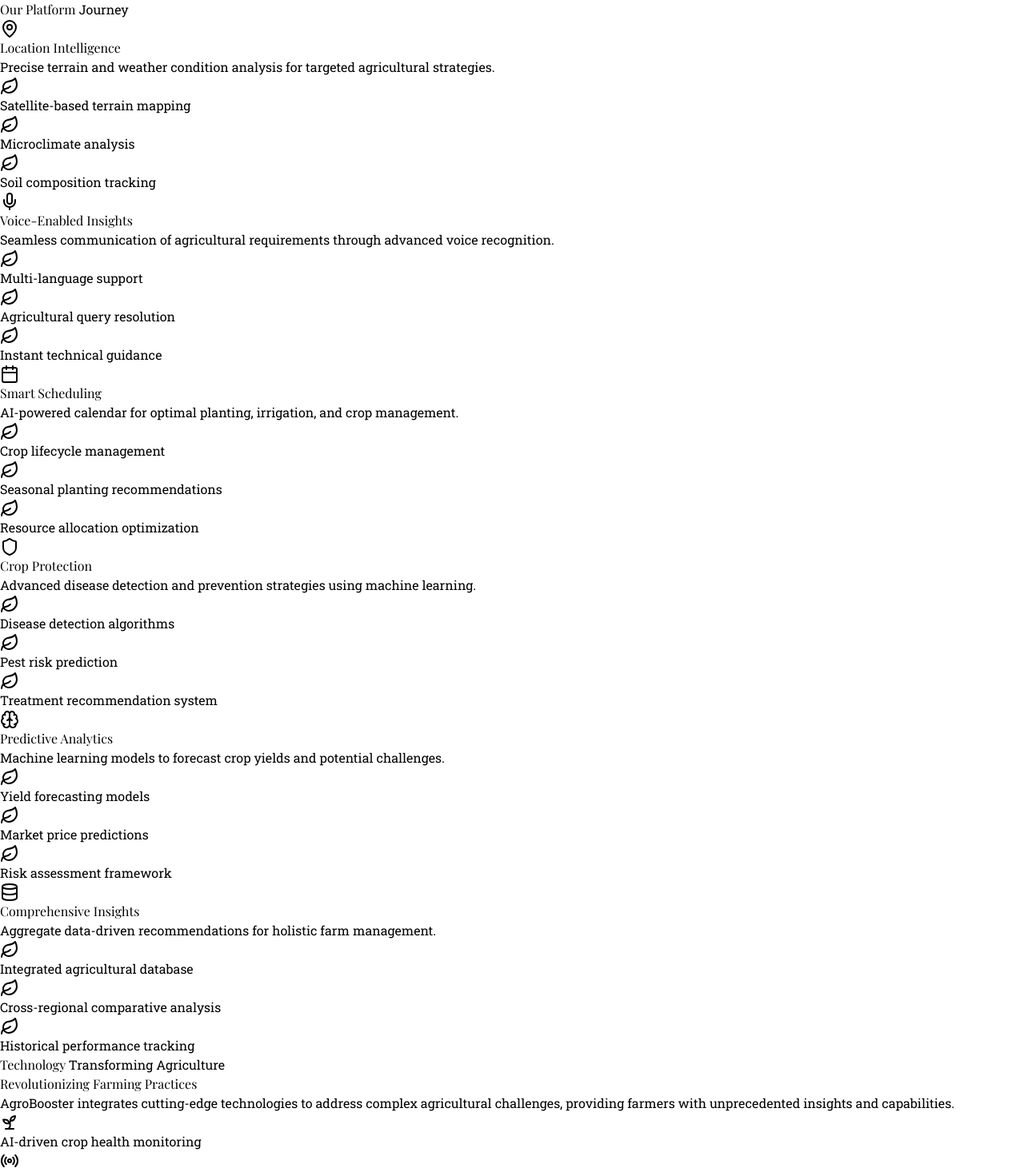
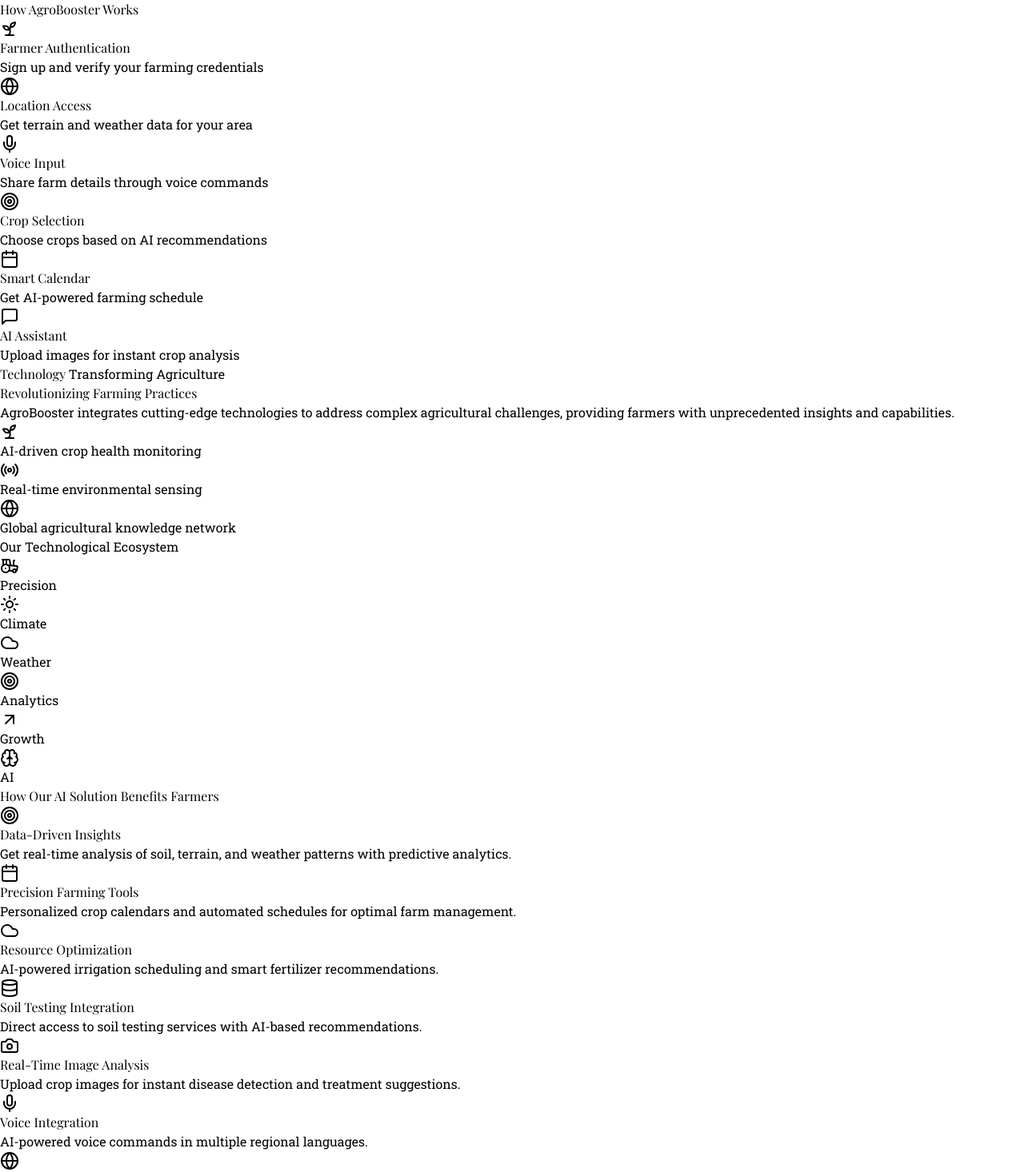
Before and after one commit to rudrika2425/Innovative_Incubators_AgroBooster, a React (Vite) app in the folder Frontend/: page / in a window 1280 px wide. Shown: the part 504-1970 px from the top of the page at 80% size. Built offline with nearby package versions, Linux system fonts and the light colour scheme; a web font is replaced by a local one.

Commit message:
dashboard

```diff
--- a/Frontend/package.json
+++ b/Frontend/package.json
@@ -38,8 +38,10 @@
     "react-intersection-observer": "^9.15.1",
     "react-router-dom": "^7.1.5",
     "react-scroll": "^1.9.0",
+    "react-slick": "^0.30.3",
     "react-speech-recognition": "^3.10.0",
     "regenerator-runtime": "^0.14.1",
+    "slick-carousel": "^1.8.1",
     "speech-synthesis": "^0.3.2"
   },
   "devDependencies": {
--- a/Frontend/src/home/Hero.jsx
+++ b/Frontend/src/home/Hero.jsx
@@ -1,115 +1,121 @@
-import React from "react";
-import { Sprout, Leaf, Sun, Cloud, Tractor, Target, Globe, ArrowUpRight, MapPin, Mic, Calendar, Shield, Brain, Database, Radio, } from "lucide-react";
-import { TranslatedText } from "../languageTranslation/TranslatedText";
+import React, { useState } from 'react';
+import { TranslatedText } from '../languageTranslation/TranslatedText';
+import {
+  Sprout, Leaf, Sun, Cloud, Tractor, Target, Globe, ArrowUpRight,
+  MapPin, Mic, Calendar, Shield, Brain, Database, Radio, Camera,
+  MessageSquare, Upload
+} from 'lucide-react';
 
 const Hero = ({ id }) => {
-  const platformSteps = [
+  const [activeTab, setActiveTab] = useState('features');
+
+  const features = [
     {
-      icon: <MapPin className="w-12 h-12 text-white" />,
-      title: "Location Intelligence",
-      description: "Precise terrain and weather condition analysis for targeted agricultural strategies.",
-      color: "bg-emerald-600",
-      details: [
-        "Satellite-based terrain mapping",
-        "Microclimate analysis",
-        "Soil composition tracking"
-      ]
+      icon: <Target className="w-12 h-12 text-blue-600" />,
+      title: <TranslatedText text="Data-Driven Insights" />,
+      description: <TranslatedText text="Get real-time analysis of soil, terrain, and weather patterns with predictive analytics." />,
+      bgColor: "bg-blue-200",
+      hoverColor: "hover:bg-blue-100"
     },
     {
-      icon: <Mic className="w-12 h-12 text-white" />,
-      title: "Voice-Enabled Insights",
-      description: "Seamless communication of agricultural requirements through advanced voice recognition.",
-      color: "bg-lime-600",
-      details: [
-        "Multi-language support",
-        "Agricultural query resolution",
-        "Instant technical guidance"
-      ]
+      icon: <Calendar className="w-12 h-12 text-green-600" />,
+      title: <TranslatedText text="Precision Farming Tools" />,
+      description: <TranslatedText text="Personalized crop calendars and automated schedules for optimal farm management." />,
+      bgColor: "bg-green-200",
+      hoverColor: "hover:bg-green-100"
     },
     {
-      icon: <Calendar className="w-12 h-12 text-white" />,
-      title: "Smart Scheduling",
-      description: "AI-powered calendar for optimal planting, irrigation, and crop management.",
-      color: "bg-yellow-600",
-      details: [
-        "Crop lifecycle management",
-        "Seasonal planting recommendations",
-        "Resource allocation optimization"
-      ]
+      icon: <Cloud className="w-12 h-12 text-cyan-600" />,
+      title: <TranslatedText text="Resource Optimization" />,
+      description: <TranslatedText text="AI-powered irrigation scheduling and smart fertilizer recommendations." />,
+      bgColor: "bg-cyan-200",
+      hoverColor: "hover:bg-cyan-100"
     },
     {
-      icon: <Shield className="w-12 h-12 text-white" />,
-      title: "Crop Protection",
-      description: "Advanced disease detection and prevention strategies using machine learning.",
-      color: "bg-blue-600",
-      details: [
-        "Disease detection algorithms",
-        "Pest risk prediction",
-        "Treatment recommendation system"
-      ]
+      icon: <Database className="w-12 h-12 text-purple-600" />,
+      title: <TranslatedText text="Soil Testing Integration" />,
+      description: <TranslatedText text="Direct access to soil testing services with AI-based recommendations." />,
+      bgColor: "bg-purple-200",
+      hoverColor: "hover:bg-purple-100"
     },
     {
-      icon: <Brain className="w-12 h-12 text-white" />,
-      title: "Predictive Analytics",
-      description: "Machine learning models to forecast crop yields and potential challenges.",
-      color: "bg-purple-600",
-      details: [
-        "Yield forecasting models",
-        "Market price predictions",
-        "Risk assessment framework"
-      ]
+      icon: <Camera className="w-12 h-12 text-indigo-600" />,
+      title: <TranslatedText text="Real-Time Image Analysis" />,
+      description: <TranslatedText text="Upload crop images for instant disease detection and treatment suggestions." />,
+      bgColor: "bg-indigo-200",
+      hoverColor: "hover:bg-indigo-100"
     },
     {
-      icon: <Database className="w-12 h-12 text-white" />,
-      title: "Comprehensive Insights",
-      description: "Aggregate data-driven recommendations for holistic farm management.",
-      color: "bg-indigo-600",
-      details: [
-        "Integrated agricultural database",
-        "Cross-regional comparative analysis",
-        "Historical performance tracking"
-      ]
+      icon: <Mic className="w-12 h-12 text-orange-600" />,
+      title: <TranslatedText text="Voice Integration" />,
+      description: <TranslatedText text="AI-powered voice commands in multiple regional languages." />,
+      bgColor: "bg-orange-200",
+      hoverColor: "hover:bg-orange-100"
+    },
+    {
+      icon: <Globe className="w-12 h-12 text-gray-600" />,
+      title: <TranslatedText text="Global Network" />,
+      description: <TranslatedText text="Transparent supply chain tracking and compliance management." />,
+      bgColor: "bg-gray-200",
+      hoverColor: "hover:bg-gray-100"
+    },
+    {
+      icon: <Target className="w-12 h-12 text-red-600" />,
+      title: <TranslatedText text="Resource Sharing" />,
+      description: <TranslatedText text="Access and share agricultural resources with nearby farmers." />,
+      bgColor: "bg-red-200",
+      hoverColor: "hover:bg-red-100"
     }
   ];
 
-
-
-  const PlatformStep = ({ icon, title, description, color, details }) => (
-    <div className="group relative max-w-6xl h-96 bg-white/80 backdrop-blur-sm rounded-xl p-6 shadow-lg transform transition-all hover:scale-105 hover:shadow-xl">
-      <div className={`p-4 rounded-full inline-flex items-center justify-center mb-4 ${color}`}>
-        {icon}
-      </div>
-      <h3 className="text-2xl font-bold text-emerald-900 mb-3">
-        <TranslatedText text={title} />
-      </h3>
-      <p className="text-emerald-800 mb-3">
-        <TranslatedText text={description} />
-      </p>
-      <ul className="space-y-2">
-        {details.map((detail, detailIndex) => (
-          <li
-            key={detailIndex}
-            className="flex items-center text-emerald-800"
-          >
-            <Leaf className="mr-2 text-emerald-600 w-4 h-4" />
-            <TranslatedText text={detail} />
-          </li>
-        ))}
-      </ul>
-    </div>
-  );
+  const workflowSteps = [
+    {
+      icon: <Sprout className="w-8 h-8 text-emerald-600" />,
+      title: <TranslatedText text="Farmer Authentication" />,
+      description: <TranslatedText text="Sign up and verify your farming credentials" />,
+      animation: "animate-fade-right",
+      bgColor: "bg-emerald-200"
+    },
+    {
+      icon: <Globe className="w-8 h-8 text-blue-600" />,
+      title: <TranslatedText text="Location Access" />,
+      description: <TranslatedText text="Get terrain and weather data for your area" />,
+      animation: "animate-fade-right delay-100",
+      bgColor: "bg-blue-200"
+    },
+    {
+      icon: <Mic className="w-8 h-8 text-purple-600" />,
+      title: <TranslatedText text="Voice Input" />,
+      description: <TranslatedText text="Share farm details through voice commands" />,
+      animation: "animate-fade-right delay-200",
+      bgColor: "bg-purple-200"
+    },
+    {
+      icon: <Target className="w-8 h-8 text-red-600" />,
+      title: <TranslatedText text="Crop Selection" />,
+      description: <TranslatedText text="Choose crops based on AI recommendations" />,
+      animation: "animate-fade-right delay-300",
+      bgColor: "bg-red-200"
+    },
+    {
+      icon: <Calendar className="w-8 h-8 text-amber-600" />,
+      title: <TranslatedText text="Smart Calendar" />,
+      description: <TranslatedText text="Get AI-powered farming schedule" />,
+      animation: "animate-fade-left delay-100",
+      bgColor: "bg-amber-200"
+    },
+    {
+      icon: <MessageSquare className="w-8 h-8 text-green-600" />,
+      title: <TranslatedText text="AI Assistant" />,
+      description: <TranslatedText text="Upload images for instant crop analysis" />,
+      animation: "animate-fade-left delay-200",
+      bgColor: "bg-green-200"
+    }
+  ];
 
   return (
-    <div id={id} className="bg-gradient-to-b from-yellow-50 to-yellow-100 relative">
-      <style>{`
-        @keyframes float {
-          0%, 100% { transform: translateY(0) rotate(0deg); }
-          50% { transform: translateY(-30px) rotate(5deg); }
-        }
-      `}</style>
-
-
-
+    <div className="bg-gradient-to-b from-yellow-50 to-yellow-100">
+      {/* Hero Section */}
       <div className="relative min-h-screen bg-gradient-to-b from-yellow-50 to-yellow-100">
         <div className="relative z-10 flex flex-col items-center justify-center min-h-screen text-center px-10">
           <div className="space-y-6 max-w-5xl -mt-20">
@@ -173,32 +179,45 @@
           </div>
         </div>
       </div>
+      <section className="py-20 relative overflow-hidden bg-gradient-to-b from-yellow-50 to-yellow-100 relative">
+        <div className="container mx-auto px-6">
+          <h2 className="text-4xl font-bold text-center text-emerald-900 mb-16 animate-fade-down">
+          <TranslatedText text="How AgroBooster Works"/>
+          </h2>
 
-      {/* Platform Steps Section */}
-      <section className="container mx-auto px-6 py-16 bg-white/50 relative bg-gradient-to-b from-yellow-50 to-yellow-100">
+          <div className="grid grid-cols-1 md:grid-cols-2 lg:grid-cols-3 gap-8 relative">
+            {workflowSteps.map((step, index) => (
+              <div
+                key={index}
+                className={`relative ${step.bgColor} backdrop-blur-sm rounded-xl p-6 shadow-lg hover:shadow-xl transition-all duration-500 transform hover:-translate-y-1 ${step.animation}`}
+              >
+                <div className="absolute -right-4 -top-4 bg-gradient-to-br from-yellow-100 to-yellow-200 rounded-full p-4 shadow-lg">
+                  {step.icon}
+                </div>
+                <div className="pt-8">
+                  <h3 className="text-xl font-bold text-emerald-900 mb-3">
+                    {step.title}
+                  </h3>
+                  <p className="text-emerald-700">
+                    {step.description}
+                  </p>
+                </div>
 
-        <h2 className="text-6xl font-bold text-center text-emerald-900 mb-12">
-          <TranslatedText text="Our Platform" />{' '}
-          <span className="text-yellow-700">
-            <TranslatedText text="Journey" />
-          </span>
-        </h2>
+                {index < workflowSteps.length - 1 && index !== 2 && (
+                  <div className="hidden lg:block absolute top-1/2 right-0 w-8 h-1 bg-emerald-400 transform translate-x-full" />
+                )}
+              </div>
+            ))}
+          </div>
 
-        <div className="grid md:grid-cols-3 gap-8 m-10">
-          {platformSteps.map((step, index) => (
-            <PlatformStep
-              key={index}
-              icon={step.icon}
-              title={step.title}
-              description={step.description}
-              color={step.color}
-              details={step.details}
-            />
-          ))}
+          {/* Additional Features */}
+
         </div>
+
+        {/* Decorative Elements */}
+        <div className="absolute top-0 left-0 w-64 h-64 bg-emerald-100 rounded-full filter blur-3xl opacity-30 animate-pulse" />
+        <div className="absolute bottom-0 right-0 w-64 h-64 bg-yellow-100 rounded-full filter blur-3xl opacity-30 animate-pulse delay-1000" />
       </section>
-
-      {/* Technology Impact Section */}
       <section className="container mx-auto px-6 py-16 bg-gradient-to-b from-yellow-50 to-yellow-100 relative">
 
         <h2 className="text-6xl font-bold text-center text-emerald-900 mb-20">
@@ -255,6 +274,35 @@
           </div>
         </div>
       </section>
+      {/* Features Grid */}
+      <section className="py-20 bg-gradient-to-b from-yellow-50 to-yellow-100 relative">
+        <div className="container mx-auto px-6">
+          <h2 className="text-4xl font-bold text-center text-emerald-900 mb-16 animate-fade-down">
+            <TranslatedText text="How Our AI Solution Benefits Farmers" />
+          </h2>
+          <div className="grid grid-cols-1 md:grid-cols-2 lg:grid-cols-4 gap-8">
+            {features.map((feature, index) => (
+              <div
+                key={index}
+                className={`${feature.bgColor} p-6 rounded-xl shadow-lg ${feature.hoverColor} transition-all duration-300 transform hover:-translate-y-1 animate-fade-up`}
+                style={{ animationDelay: `${index * 100}ms` }}
+              >
+                <div className="mb-4">{feature.icon}</div>
+                <h3 className="text-xl font-bold text-emerald-900 mb-2">
+                  {feature.title}
+                </h3>
+                <p className="text-emerald-700">
+                  {feature.description}
+                </p>
+              </div>
+            ))}
+          </div>
+        </div>
+      </section>
+
+      {/* Workflow Section */}
+
+
     </div>
   );
 };
--- a/Frontend/src/home/Service.jsx
+++ b/Frontend/src/home/Service.jsx
@@ -1,32 +1,16 @@
 import React from "react";
 import {
   BarChart2, Landmark, TestTube2, Microscope, CloudSun, CropIcon,
-  Leaf, Wheat, Sun, Droplet, Clock, Trophy, AlertCircle, Users, Database, Star
+  Droplet, Clock, Trophy, AlertCircle, Users, Database
 } from "lucide-react";
-import { TranslatedText } from "../languageTranslation/TranslatedText";
 
 const SectionWrapper = ({ id, title, children }) => (
   <div id={id} className="relative min-h-screen overflow-hidden bg-gradient-to-b from-yellow-100 to-yellow-200 py-16">
-    <style>{`
-      @keyframes float {
-        0%, 100% { transform: translateY(0) rotate(0deg); }
-        50% { transform: translateY(-20px) rotate(5deg); }
-      }
-      @keyframes pulse-slow {
-        0%, 100% { opacity: 1; }
-        50% { opacity: 0.7; }
-      }
-      @keyframes bounce-slow {
-        0%, 100% { transform: translateY(0); }
-        50% { transform: translateY(-10px); }
-      }
-    `}</style>
-
     <div className="container mx-auto px-4 relative z-10">
-      <h2 className="text-6xl font-extrabold text-emerald-900 text-center mb-16 tracking-tight">
-        <TranslatedText text={title} />
-        <div className="text-xl font-normal text-emerald-700 mt-4 ml-5 mr-5">
-          <TranslatedText text="Empowering farmers with cutting-edge agricultural technology, we bring innovation to the fields. Our solutions enhance productivity, reduce waste, and promote sustainable farming. By integrating smart techniques and bioenzymes, we ensure healthier crops and soil. Together, we are shaping the future of agriculture for a emeralder tomorrow." />
+      <h2 className="text-6xl font-extrabold text-emerald-900 text-center mb-16">
+        {title}
+        <div className="text-xl font-normal text-emerald-700 mt-10 p-5">
+          Empowering farmers with cutting-edge agricultural technology, we bring innovation to the fields. Our solutions enhance productivity, reduce waste, and promote sustainable farming. By integrating smart techniques and bioenzymes, we ensure healthier crops and soil. Together, we are shaping the future of agriculture for a emeralder tomorrow.
         </div>
       </h2>
       {children}
@@ -38,7 +22,7 @@
   const purposes = [
     {
       icon: <BarChart2 />,
-      secondaryIcon: <Database className="w-6 h-6 text-emerald-400 absolute top-2 right-2" />,
+      secondaryIcon: <Database className="w-6 h-6 text-emerald-900 absolute top-2 right-2" />,
       title: "Data-Driven Insights",
       description: "Access real-time analysis of weather, soil, and terrain conditions to make informed farming decisions. Optimize practices to ensure optimal crop growth.",
       features: [
@@ -48,12 +32,13 @@
         "Historical data insights"
       ],
       iconBg: "bg-emerald-100",
-      iconColor: "text-emerald-500 animate-pulse",
-      bgColor: "bg-gradient-to-br from-emerald-50/90 to-emerald-100/90",
+      iconColor: "text-emerald-900",
+      bgColor: "bg-emerald-200",
+      textColor: "text-emerald-900"
     },
     {
       icon: <Landmark />,
-      secondaryIcon: <Clock className="w-6 h-6 text-amber-400 absolute top-2 right-2" />,
+      secondaryIcon: <Clock className="w-6 h-6 text-rose-900 absolute top-2 right-2" />,
       title: "Precision Tools",
       description: "Receive personalized crop calendars and task schedules tailored to your farm. Improve efficiency and productivity by managing time and resources effectively.",
       features: [
@@ -62,13 +47,14 @@
         "Resource allocation optimization",
         "Farm efficiency tracking"
       ],
-      iconBg: "bg-amber-100",
-      iconColor: "text-amber-500 animate-pulse",
-      bgColor: "bg-gradient-to-br from-amber-100/90 to-amber-200/90",
+      iconBg: "bg-rose-100",
+      iconColor: "text-rose-900",
+      bgColor: "bg-rose-200",
+      textColor: "text-rose-900"
     },
     {
       icon: <TestTube2 />,
-      secondaryIcon: <AlertCircle className="w-6 h-6 text-yellow-600 absolute top-2 right-2" />,
+      secondaryIcon: <AlertCircle className="w-6 h-6 text-violet-900 absolute top-2 right-2" />,
       title: "Soil Testing",
       description: "Get data-backed recommendations for soil health to enhance crop yields. Identify nutrient deficiencies and optimize soil management.",
       features: [
@@ -77,13 +63,14 @@
         "pH and salinity assessment",
         "Fertilizer application insights"
       ],
-      iconBg: "bg-yellow-100",
-      iconColor: "text-yellow-600 animate-spin-slow",
-      bgColor: "bg-gradient-to-br from-yellow-100/90 to-yellow-200/90",
+      iconBg: "bg-violet-100",
+      iconColor: "text-violet-900",
+      bgColor: "bg-violet-200",
+      textColor: "text-violet-900"
     },
     {
       icon: <Microscope />,
-      secondaryIcon: <Trophy className="w-6 h-6 text-lime-600 absolute top-2 right-2" />,
+      secondaryIcon: <Trophy className="w-6 h-6 text-lime-900 absolute top-2 right-2" />,
       title: "Disease Detection",
       description: "AI-powered plant disease recognition detects issues early, minimizing crop loss. Proactively manage plant health and reduce pesticide use.",
       features: [
@@ -93,12 +80,13 @@
         "Targeted treatment suggestions"
       ],
       iconBg: "bg-lime-100",
-      iconColor: "text-lime-600",
-      bgColor: "bg-gradient-to-br from-lime-100/90 to-lime-200/90",
+      iconColor: "text-lime-900",
+      bgColor: "bg-lime-200",
+      textColor: "text-lime-900"
     },
     {
       icon: <CloudSun />,
-      secondaryIcon: <Users className="w-6 h-6 text-stone-600 absolute top-2 right-2" />,
+      secondaryIcon: <Users className="w-6 h-6 text-stone-900 absolute top-2 right-2" />,
       title: "Weather Prediction",
       description: "AI-driven weather and pest invasion forecasts help farmers prepare for extreme conditions. Make proactive decisions to safeguard crops from unpredictable weather.",
       features: [
@@ -108,12 +96,13 @@
         "Climate impact assessment"
       ],
       iconBg: "bg-stone-100",
-      iconColor: "text-stone-600 animate-bounce-slow",
-      bgColor: "bg-gradient-to-br from-stone-100/90 to-stone-200/90",
+      iconColor: "text-stone-900",
+      bgColor: "bg-stone-200",
+      textColor: "text-stone-900"
     },
     {
       icon: <CropIcon />,
-      secondaryIcon: <Droplet className="w-6 h-6 text-orange-600 absolute top-2 right-2" />,
+      secondaryIcon: <Droplet className="w-6 h-6 text-orange-900 absolute top-2 right-2" />,
       title: "Actionable Insights",
       description: "Receive real-time, actionable reports to enhance farming decisions. Proactively manage crops and operations with clear, data-driven insights.",
       features: [
@@ -123,8 +112,9 @@
         "Sustainability and yield tracking"
       ],
       iconBg: "bg-orange-100",
-      iconColor: "text-orange-600",
-      bgColor: "bg-gradient-to-br from-orange-100/90 to-orange-200/90",
+      iconColor: "text-orange-900",
+      bgColor: "bg-orange-200",
+      textColor: "text-orange-900"
     },
   ];
 
@@ -147,7 +137,7 @@
                 </div>
                 <div className="text-4xl font-bold mb-2">{stat.value}</div>
                 <div className="text-emerald-200">
-                  <TranslatedText text={stat.label} />
+                  {stat.label}
                 </div>
               </div>
             ))}
@@ -159,32 +149,32 @@
 
   return (
     <SectionWrapper id={id} title="Agricultural Services">
-      <div className="grid md:grid-cols-3 gap-8 mx-4 md:mx-20 mb-15">
+      <div className="grid md:grid-cols-3 gap-6 mx-4 md:mx-16">
         {purposes.map((purpose, index) => (
           <div
             key={index}
-            className={`relative p-8 text-center transform transition-all duration-300 hover:-translate-y-2 hover:shadow-2xl hover:shadow-emerald-100 flex flex-col items-center justify-between rounded-3xl ${purpose.bgColor} border border-emerald-100`}
+            className={`relative p-6 text-center flex flex-col items-center justify-between rounded-2xl ${purpose.bgColor} border border-transparent`}
           >
             {purpose.secondaryIcon}
             <div
-              className={`p-6 rounded-full mb-6 ${purpose.iconBg} flex items-center justify-center transform transition-transform duration-300 hover:scale-110`}
+              className={`p-4 rounded-full mb-4 ${purpose.iconBg}`}
             >
               {React.cloneElement(purpose.icon, {
-                className: `w-12 h-12 ${purpose.iconColor}`,
+                className: `w-8 h-8 ${purpose.iconColor}`,
               })}
             </div>
-            <div className="space-y-4">
-              <h3 className={`text-2xl font-bold mb-3 ${purpose.iconColor}`}>
-                <TranslatedText text={purpose.title} />
+            <div className="space-y-3">
+              <h3 className={`text-xl font-bold mb-2 ${purpose.textColor}`}>
+                {purpose.title}
               </h3>
-              <p className="text-emerald-800 text-sm leading-relaxed">
-                <TranslatedText text={purpose.description} />
+              <p className={`text-sm leading-relaxed ${purpose.textColor}`}>
+                {purpose.description}
               </p>
-              <ul className="text-sm text-emerald-700 mt-4 space-y-2">
+              <ul className={`text-sm ${purpose.textColor} mt-3 space-y-1`}>
                 {purpose.features.map((feature, idx) => (
                   <li key={idx} className="flex items-center justify-center gap-2">
-                    <span className="w-2 h-2 rounded-full bg-emerald-400"></span>
-                    <TranslatedText text={feature} />
+                    <span className={`w-1.5 h-1.5 rounded-full ${purpose.iconBg}`}></span>
+                    {feature}
                   </li>
                 ))}
               </ul>
```
Also changed, not shown: 1 other file (tests, documents, lock files or other folders).
